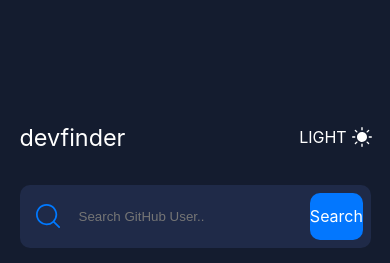
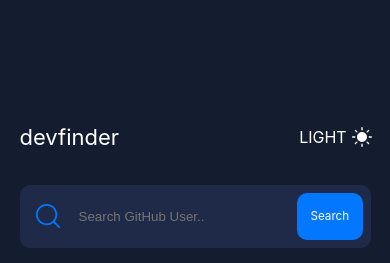
Before and after one commit to PranavPadmanabhan/github-user-search, a React (Create React App) app: page / in a window 390 px wide. Shown: the top 263 px of the page. Built offline with nearby package versions, Linux system fonts and the light colour scheme.

Commit message:
changed button size

```diff
--- a/src/App.css
+++ b/src/App.css
@@ -29,8 +29,8 @@
 
 }
 
-.title {
-  font-size: 20px;
+.header_title {
+  font-size: clamp(15px,10vw,22px);
 }
 
 .darkmode {
@@ -96,6 +96,7 @@
   place-items: center;
   border-radius: 10px;
   cursor: pointer;
+  font-size: 1.5vw;
 }
 
 .details {
@@ -231,6 +232,7 @@
     justify-content: center;
     color: white;
     box-sizing: border-box;
+    white-space: nowrap;
 
   }
 
@@ -255,7 +257,7 @@
   }
 
   .title {
-    font-size: 20px;
+    font-size: xx-large;
   }
 
   .darkmode {
@@ -311,13 +313,14 @@
   .search_button {
     margin-right: 0.5rem;
     height: 75%;
-    width: 15%;
+    width: 20%;
     background-color: white;
     color: #000;
     display: grid;
     place-items: center;
     border-radius: 10px;
     cursor: pointer;
+    font-size: 3vw;
   }
 
   .details {
--- a/src/App.tsx
+++ b/src/App.tsx
@@ -94,7 +94,7 @@ function App() {
     <div className="App" style={{backgroundColor:theme.background}}>
       <div className="content">
         <div className="header">
-          <span className="title" style={{color:theme.textcolor,fontSize:window.innerWidth < 600?"6vw":"2vw"}}>devfinder</span>
+          <span className="header_title" style={{color:theme.textcolor}}>devfinder</span>
           <div className="darkmode"  onClick={() =>setDarkmode(!darkmode)}>
             <span style={{color:theme.textcolor}} className="b_text">{darkmode?"LIGHT":"DARK"}</span>
             <img src={darkmode?sun:moon} alt="" className="dark_icon" />
```
